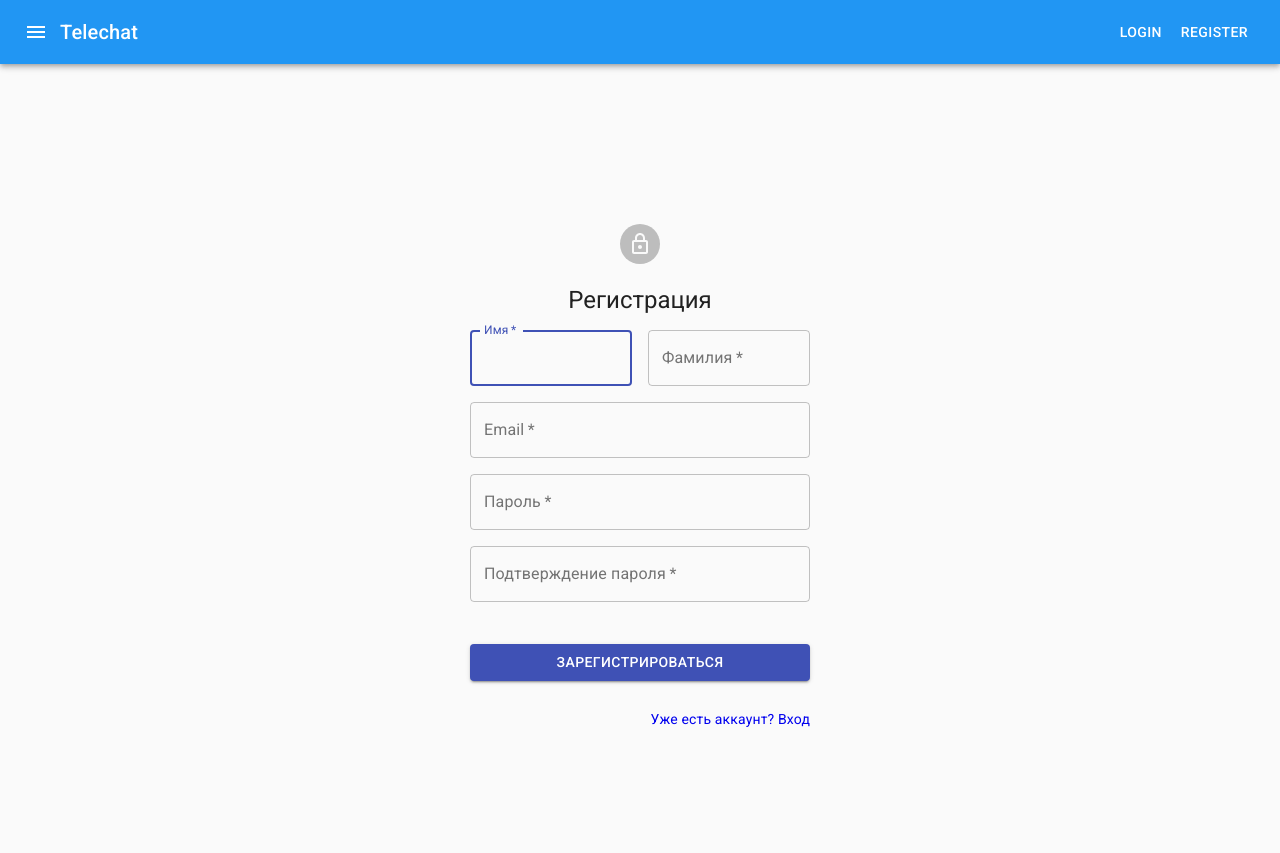
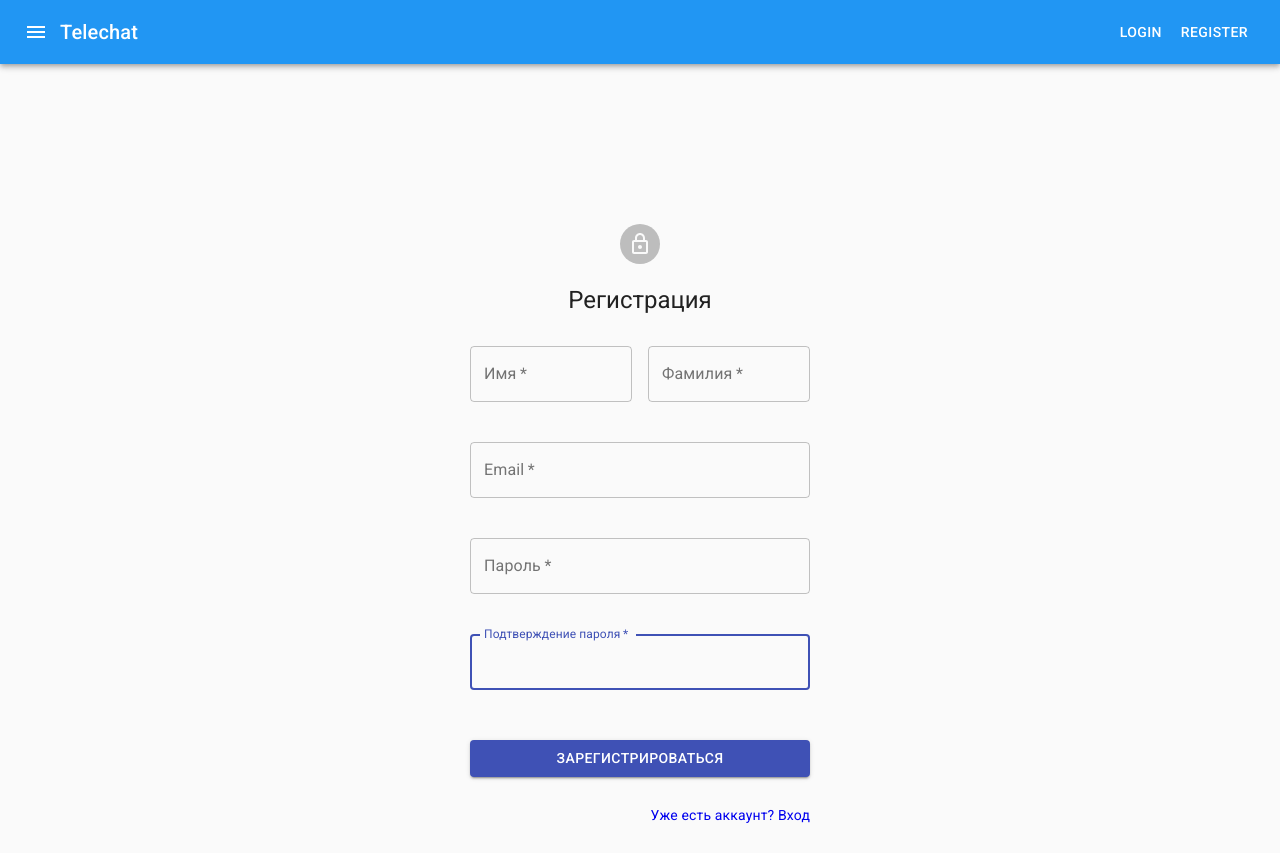
Before and after one commit to zpboff/telechat, a React (Create React App) app in the folder client/: page /register in a window 1280 px wide. Before the commit the page ends 800 px from the top, so only its background shows below. Built offline with nearby package versions, Linux system fonts and the light colour scheme; no server answers.

Commit message:
validation messages

```diff
--- a/client/src/components/auth/Login.js
+++ b/client/src/components/auth/Login.js
@@ -2,7 +2,6 @@ import React, { Component } from 'react';
 import { connect } from 'react-redux';
 import { login } from '../../actions/auth';
 import PropTypes from 'prop-types';
-import classnames from 'classnames';
 import { withRouter } from 'react-router-dom';
 import Grid from '@material-ui/core/Grid';
 import Avatar from '@material-ui/core/Avatar';
@@ -11,9 +10,9 @@ import CssBaseline from '@material-ui/core/CssBaseline';
 import Container from '@material-ui/core/Container';
 import Typography from '@material-ui/core/Typography';
 import LockOutlinedIcon from '@material-ui/icons/LockOutlined';
-import TextField from '@material-ui/core/TextField';
 import { NavLink } from 'react-router-dom';
 import '../../styles/auth.css';
+import InputWithError from '../shared/InputWithError';
 
 class Login extends Component {
 	constructor(props) {
@@ -55,8 +54,7 @@ class Login extends Component {
 	};
 
 	render() {
-		var { email, password, errors } = this.state;
-
+		const { email, errors, password } = this.state;
 		return (
 			<Container component="main" maxWidth="xs">
 				<CssBaseline />
@@ -68,31 +66,21 @@ class Login extends Component {
 						Sign in
 					</Typography>
 					<form noValidate onSubmit={this.handeSubmit}>
-						<TextField
-							variant="outlined"
-							margin="normal"
-							required
-							fullWidth
+						<InputWithError
+							handleInputChange={this.handleInputChange}
+							value={email}
+							inputError={errors.email}
+							type="text"
 							id="email"
 							label="Email"
-							name="email"
-							autoComplete="email"
-							onChange={this.handleInputChange}
-							autoFocus
-							value={email}
 						/>
-						<TextField
-							variant="outlined"
-							margin="normal"
-							required
-							fullWidth
-							name="password"
-							label="Password"
+						<InputWithError
+							handleInputChange={this.handleInputChange}
+							value={password}
+							inputError={errors.password}
 							type="password"
 							id="password"
-							autoComplete="current-password"
-							onChange={this.handleInputChange}
-							value={password}
+							label="Пароль"
 						/>
 						<Button type="submit" fullWidth variant="contained" color="primary" className="submit">
 							Вход
@@ -108,12 +96,7 @@ class Login extends Component {
 					</form>
 				</div>
 			</Container>
-        );
-        // {errors.lastName && (
-        //     <span className="helper-text red lighten-1">
-        //         {errors.lastName}
-        //     </span>
-        // )}
+		);
 	}
 }
 
--- a/client/src/components/auth/Register.js
+++ b/client/src/components/auth/Register.js
@@ -3,17 +3,16 @@ import { withRouter } from 'react-router-dom';
 import { register } from '../../actions/auth';
 import PropTypes from 'prop-types';
 import { connect } from 'react-redux';
-import classnames from 'classnames';
 import Avatar from '@material-ui/core/Avatar';
 import Button from '@material-ui/core/Button';
 import CssBaseline from '@material-ui/core/CssBaseline';
-import TextField from '@material-ui/core/TextField';
 import Grid from '@material-ui/core/Grid';
 import LockOutlinedIcon from '@material-ui/icons/LockOutlined';
+import InputWithError from '../shared/InputWithError';
 import Typography from '@material-ui/core/Typography';
 import Container from '@material-ui/core/Container';
 import { NavLink } from 'react-router-dom';
-import '../../styles/auth.css'
+import '../../styles/auth.css';
 
 class Register extends Component {
 	constructor(props) {
@@ -62,8 +61,8 @@ class Register extends Component {
 		return (
 			<Container component="main" maxWidth="xs">
 				<CssBaseline />
-				<div className='paper'>
-					<Avatar className='avatar'>
+				<div className="paper">
+					<Avatar className="avatar">
 						<LockOutlinedIcon />
 					</Avatar>
 					<Typography component="h1" variant="h5">
@@ -72,75 +71,57 @@ class Register extends Component {
 					<form noValidate onSubmit={this.handleSubmit}>
 						<Grid container spacing={2}>
 							<Grid item xs={12} sm={6}>
-								<TextField
-									autoComplete="fname"
-									name="firstName"
-									variant="outlined"
-									required
-									fullWidth
+								<InputWithError
+									handleInputChange={this.handleInputChange}
+									value={firstName}
+									inputError={errors.firstName}
+									type="text"
 									id="firstName"
 									label="Имя"
-									autoFocus
-                                    onChange={this.handleInputChange}
-                                    value={firstName}
 								/>
 							</Grid>
 							<Grid item xs={12} sm={6}>
-								<TextField
-									variant="outlined"
-									required
-									fullWidth
+								<InputWithError
+									handleInputChange={this.handleInputChange}
+									value={lastName}
+									inputError={errors.lastName}
+									type="text"
 									id="lastName"
 									label="Фамилия"
-									name="lastName"
-									autoComplete="lname"
-                                    onChange={this.handleInputChange}
-                                    value={lastName}
 								/>
 							</Grid>
 							<Grid item xs={12}>
-								<TextField
-									variant="outlined"
-									required
-									fullWidth
+								<InputWithError
+									handleInputChange={this.handleInputChange}
+									value={email}
+									inputError={errors.email}
+									type="email"
 									id="email"
 									label="Email"
-									name="email"
-									autoComplete="email"
-                                    onChange={this.handleInputChange}
-                                    value={email}
 								/>
 							</Grid>
 							<Grid item xs={12}>
-								<TextField
-									variant="outlined"
-									required
-									fullWidth
-									name="password"
-									label="Пароль"
+								<InputWithError
+									handleInputChange={this.handleInputChange}
+									value={password}
+									inputError={errors.password}
 									type="password"
 									id="password"
-									autoComplete="current-password"
-                                    onChange={this.handleInputChange}
-                                    value={password}
+									label="Пароль"
 								/>
 							</Grid>
 							<Grid item xs={12}>
-								<TextField
-									variant="outlined"
-									required
-									fullWidth
-									name="passwordConfirm"
-									label="Подтверждение пароля"
+								<InputWithError
+									handleInputChange={this.handleInputChange}
+									value={passwordConfirm}
+									inputError={errors.passwordConfirm}
 									type="password"
 									id="passwordConfirm"
-									autoComplete="password-confirm"
-                                    onChange={this.handleInputChange}
-                                    value={passwordConfirm}
+									label="Подтверждение пароля"
 								/>
 							</Grid>
 						</Grid>
-						<Button type="submit" fullWidth variant="contained" color="primary" className='submit'>
+						<Button type="submit" fullWidth variant="contained" color="primary" className="submit">
 							Зарегистрироваться
 						</Button>
 						<Grid container justify="flex-end">
--- /dev/null
+++ b/client/src/components/shared/InputWithError.js
@@ -0,0 +1,45 @@
+import React from 'react';
+import TextField from '@material-ui/core/TextField';
+
+const InputWithError = (props) => {
+	const { id, label, type, value, inputError, handleInputChange } = props;
+
+	if (inputError) {
+		return (
+			<TextField
+				variant="outlined"
+				margin="normal"
+				required
+				fullWidth
+				error
+				id={id}
+				label={inputError}
+				name={id}
+				autoComplete={id}
+				onChange={handleInputChange}
+				autoFocus
+				type={type}
+				value={value}
+			/>
+		);
+	}
+
+	return (
+		<TextField
+			variant="outlined"
+			margin="normal"
+			required
+			fullWidth
+			id={id}
+			label={label}
+			name={id}
+			autoComplete={id}
+			onChange={handleInputChange}
+			autoFocus
+			type={type}
+			value={value}
+		/>
+	);
+};
+
+export default InputWithError;
```
